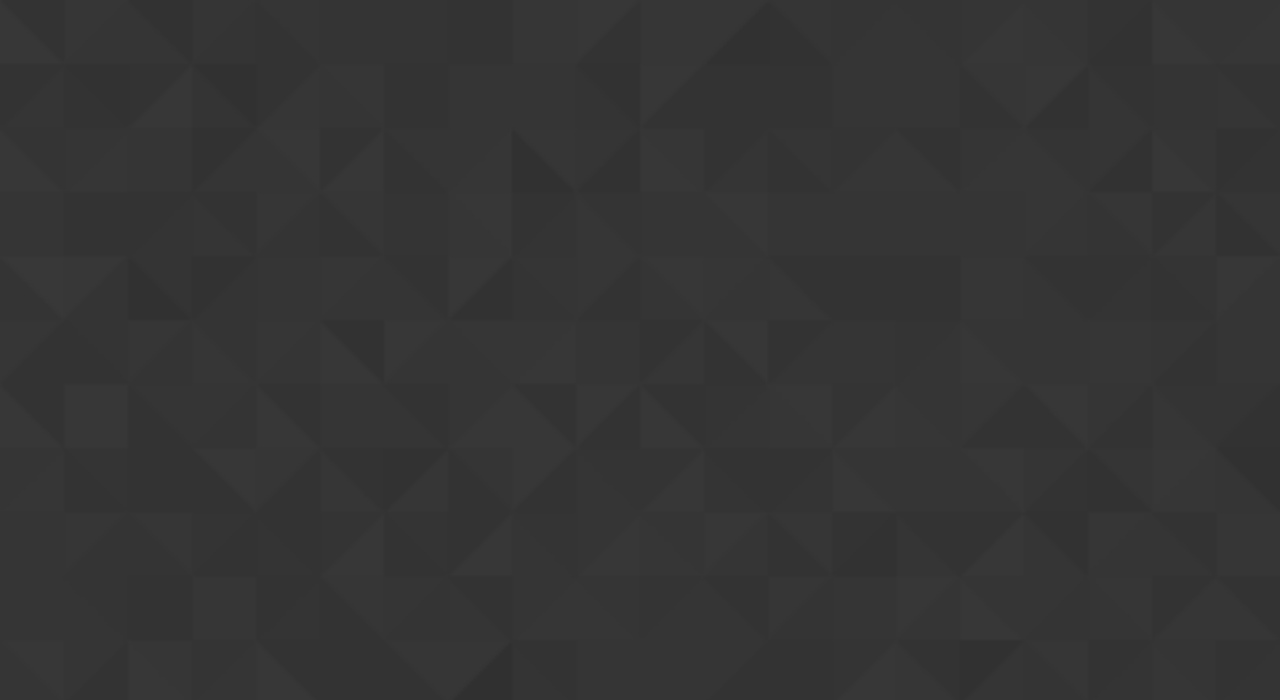
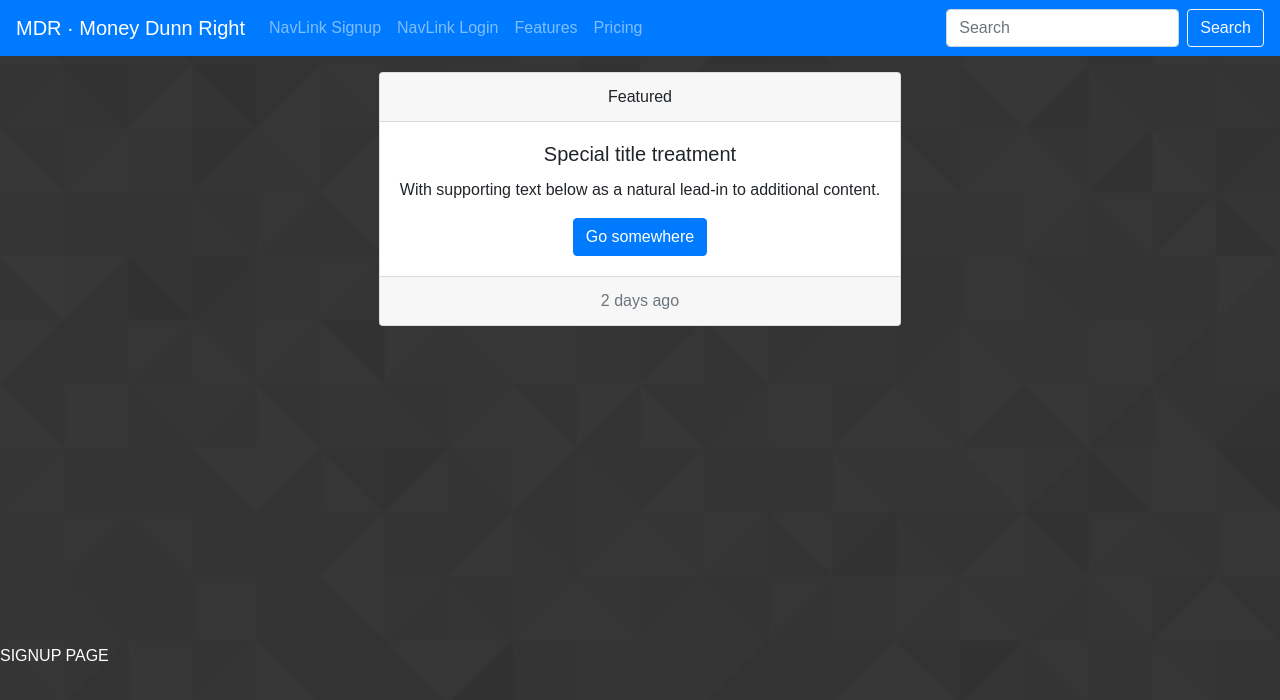
Before and after one commit to knightmac19/Money-Dunn-Right, a React (Create React App) app in the folder client/: page /Signup in a window 1280 px wide. Shown: the top 700 px of the page. Built offline with nearby package versions, Linux system fonts and the light colour scheme.

Commit message:
navbar with signup & login links

```diff
--- a/client/src/App.js
+++ b/client/src/App.js
@@ -17,7 +17,7 @@
       <Wrapper>
         <Switch>
           <Route exact path="/Login" component={Login} />
-          <Route exact path="/" component={Signup} />
+          <Route exact path="/Signup" component={Signup} />
         </Switch>
       </Wrapper>
     </Router>
--- /dev/null
+++ b/client/src/components/MainNav/index.js
@@ -0,0 +1,24 @@
+import React from 'react';
+import { Link } from 'react-router-dom';
+import "./style.css";
+import { Navbar, Nav, Form, FormControl, Button } from 'react-bootstrap';
+
+const MainNav = props => {
+  return (
+    <Navbar bg="primary" variant="dark" fixed="top" expand="md">
+      <Navbar.Brand href="#home">MDR · Money Dunn Right</Navbar.Brand>
+      <Nav className="mr-auto">
+        <Nav.Link href="/Signup">NavLink Signup</Nav.Link>
+        <Nav.Link href="/Login">NavLink Login</Nav.Link>
+        <Nav.Link href="#features">Features</Nav.Link>
+        <Nav.Link href="#pricing">Pricing</Nav.Link>
+      </Nav>
+      <Form inline>
+        <FormControl type="text" placeholder="Search" className="mr-sm-2" />
+        <Button variant="outline-light">Search</Button>
+      </Form>
+    </Navbar>
+  );
+};
+
+export default MainNav;
--- a/client/src/pages/Login/index.js
+++ b/client/src/pages/Login/index.js
@@ -2,13 +2,22 @@
 import "./style.css";
 import { Button } from 'react-bootstrap';
 import { Redirect } from 'react-router-dom';
+import MyCard from '../../components/MyCard';
+import MainNav from '../../components/MainNav';
 
 
 const Login = () => {
   return (
-
-    <div className="container">
-      <div className="child blue">Welcome to the Login Screen!</div>
+    <div>
+      <MainNav />
+      <br/>
+      <br/>
+      <br/>
+      <MyCard />
+      <br/>
+      <br/>
+      <br/>
+      <p className="text-white">LOGIN PAGE</p>
     </div>
   );
 };
--- a/client/src/pages/Signup/index.js
+++ b/client/src/pages/Signup/index.js
@@ -3,14 +3,23 @@
 import { Button } from 'react-bootstrap';
 import { Redirect } from 'react-router-dom';
 import MyCard from '../../components/MyCard';
+import MainNav from '../../components/MainNav';
 
 
 
 const Signup = () => {
   return (
-    <MyCard
-
-    />
+    <div>
+      <MainNav />
+      <br/>
+      <br/>
+      <br/>
+      <MyCard />
+      <br/>
+      <br/>
+      <br/>
+      <p className="text-white">SIGNUP PAGE</p>
+    </div>
   );
 };
 
```
Also changed, not shown: client/src/components/LoginNav/index.js (added), client/src/components/LoginNav/style.css (added), client/src/components/MainNav/style.css (added).
